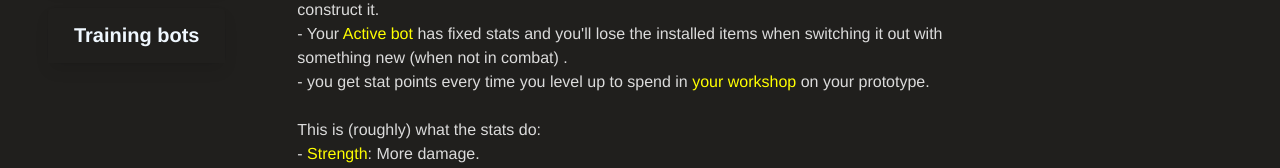
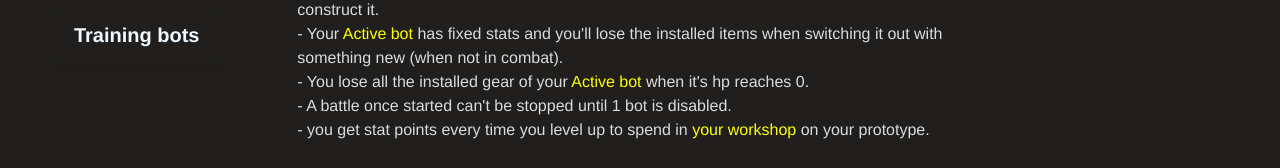
Before and after one commit to Autsider666/unboxing, a Vue app: page / in a window 1280 px wide. Shown: the part 439-607 px from the top of the page. Built offline with nearby package versions, Linux system fonts and the light colour scheme; some icons are missing; what vue-notification would draw is missing.

Commit message:
Extended tutorial

```diff
--- a/src/components/Intro.vue
+++ b/src/components/Intro.vue
@@ -17,7 +17,9 @@
                     <li>- You can only store a limited amount of loot in your <span class="highlight">Hammerspace</span>.</li>
                     <li>- An item will be randomly picked from the crates that you gain after it's full.</li>
                     <li>- You can try out gear and stat point combinations all you want on your <span class="highlight">Prototype</span> until you use construct it.</li>
-                    <li>- Your <span class="highlight">Active bot</span> has fixed stats and you'll lose the installed items when switching it out with something new (when not in combat)  .</li>
+                    <li>- Your <span class="highlight">Active bot</span> has fixed stats and you'll lose the installed items when switching it out with something new (when not in combat).</li>
+                    <li>- You lose all the installed gear of your <span class="highlight">Active bot</span> when it's hp reaches 0.</li>
+                    <li>- A battle once started can't be stopped until 1 bot is disabled.</li>
                     <li>
                         - you get stat points every time you level up to spend in <span class="highlight">your workshop</span> on your prototype. <br>
                         <br>
```
Also changed, not shown: 9 other files (tests, documents, lock files or other folders).
